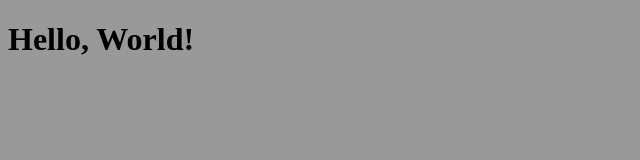
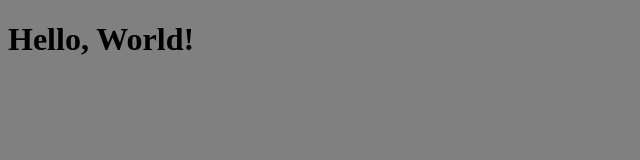
Before and after one commit to CultivateBC/Website, a plain HTML site: page index.html in a window 1280 px wide. Shown: the whole page, without its empty margins (0-640 px from the left). Drawn offline with Linux system fonts and the light colour scheme.

Commit message:
Commit 11th

```diff
--- a/main.css
+++ b/main.css
@@ -1,3 +1,3 @@
 body {
-  background:#999;
+  background:grey;
 }
```
